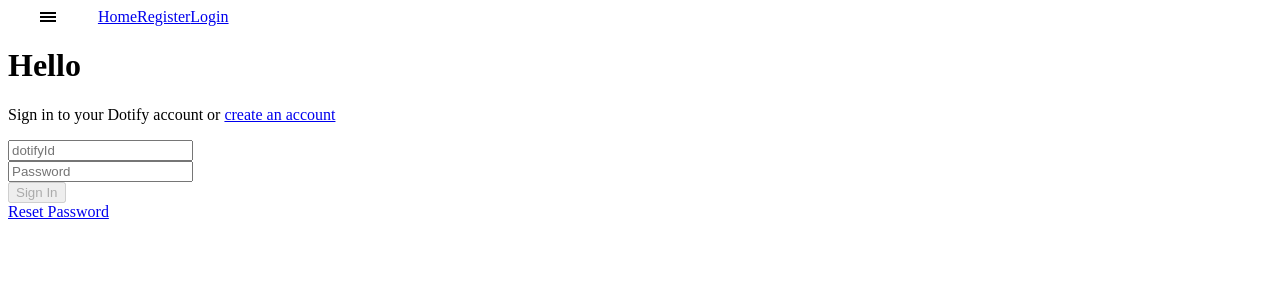
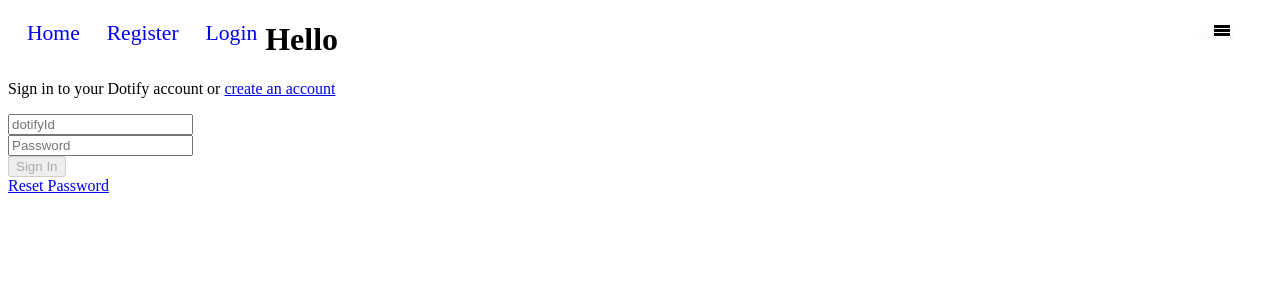
Before and after one commit to jjunious1/dotify, a React (Create React App) app in the folder dotify_frontend/: page /login in a window 1280 px wide. Shown: the top 300 px of the page. Built offline with nearby package versions, Linux system fonts and the light colour scheme.

Commit message:
updated backend route, added homepage for logged in user and added Media player to page

```diff
--- a/dotify_frontend/src/App.css
+++ b/dotify_frontend/src/App.css
@@ -4,6 +4,9 @@
   width: 100%
 } */
 
+.navbar {
+  background-color: black;
+}
 .box-shadow-menu {
   position: relative;
   padding-left: 1.25em;
@@ -19,8 +22,19 @@
   box-shadow: 0 0.25em 0 0 black, 0 0.5em 0 0 black;
 }
 
+.links  {
+  font-size: 135%;
+}
+.links , .drop .greet, .update{
+  padding-left: 1.5%;
+  float: left;
+  text-align: left;
+  text-decoration: none;
+  margin-right: 8px;
+}
+
 .dropdown {
-  float: left;
+  float: right;
   overflow: hidden;
 }
 .dropdown, .dropbtn{
@@ -36,21 +50,26 @@
 .dropdown-content {
   display: none;
   position: absolute;
-  background-color: #f9f9f9;
   min-width: 8%;
   box-shadow: 0px 8px 16px 0px rgba(0,0,0,0.2);
   z-index: 1;
 }
-.dropdown-content a {
+.dropdown-content {
   float: none;
   color: black;
   text-decoration: none;
   display: block;
   text-align: left;
 }
-.dropdown-content a:hover, .update:hover {
-  background-color: #ddd;
+.dropdown-content:hover, .update:hover {
+  background-color: white;
 }
 .dropdown:hover .dropdown-content {
   display: block;
 }
+
+#footer {
+  position: fixed;
+  bottom: 0;
+  width: 100%;
+}
--- a/dotify_frontend/src/App.js
+++ b/dotify_frontend/src/App.js
@@ -37,11 +37,13 @@
 
   return (
     <div>
-      <Nav
-        authenticated={authenticated}
-        user={user}
-        handleLogOut={handleLogOut}
-      />
+      <header className="navbar">
+        <Nav
+          authenticated={authenticated}
+          user={user}
+          handleLogOut={handleLogOut}
+        />
+      </header>
       <main>
         <Routes>
           <Route path="/" element={<Home />} />
@@ -55,7 +57,15 @@
               />
             }
           />
-          <Route path="/userPage" element={<Music />} />
+          <Route
+            path="/userpage/:id"
+            element={
+              <Music
+                setUser={setUser}
+                toggleAuthenticated={toggleAuthenticated}
+              />
+            }
+          />
         </Routes>
       </main>
     </div>
--- a/dotify_frontend/src/components/MediaPlayer.jsx
+++ b/dotify_frontend/src/components/MediaPlayer.jsx
@@ -5,7 +5,7 @@
 
 //referenced this for an audio player
 
-const PlayerApp = () => {
+const PlayerApp = (props) => {
   const [playlist, setPlaylist]= useState([])
   const [currentTrack, setTrackIndex] = React.useState(0)
   const handleClickNext = () => {
@@ -23,7 +23,7 @@
   }
 
   return (
-      <div className="container">
+      <div className="container" id="footer">
         <AudioPlayer
           volume="0.5"
           // src={playlist[currentTrack].src}
--- a/dotify_frontend/src/components/Nav.jsx
+++ b/dotify_frontend/src/components/Nav.jsx
@@ -6,14 +6,14 @@
   let authenticatedOptions
 if (user) {
   authenticatedOptions = (
-    <nav className="links">
-      <Link to="/">Home</Link>
-      <Link onClick={handleLogout} to="/">Sign Out</Link>
+    <nav>
+      <Link className="links" to="/">Home</Link>
+      <Link className="links" onClick={handleLogout} to="/">Sign Out</Link>
       <div className="dropdown">
         <a class="box-shadow-menu dropbtn">
-          <div>
-            <h3 className="drop">Welcome</h3>
-            <p className="drop" onClick={() => navigate(-1)}>Back</p>
+          <div className="dropdown-content links">
+          <h3 className="drop">Welcome</h3>
+          <p className="drop links" onClick={() => navigate(-1)}>Back</p>
           </div>
         </a>
       </div>
@@ -22,13 +22,13 @@
 }
 
 const publicOptions = (
-  <nav className="links">
-    <Link to="/">Home</Link>
-    <Link to="/Register">Register</Link>
-    <Link to="/Login">Login</Link>
+  <nav>
+    <Link className="links" to="/">Home</Link>
+    <Link className="links" to="/Register">Register</Link>
+    <Link className="links" to="/Login">Login</Link>
     <div className="dropdown">
     <a class="box-shadow-menu dropbtn">
-      <div className="dropdown-content">
+      <div className="dropdown-content links">
         <h3 className="drop">Welcome</h3>
         <p className="drop" onClick={() => navigate(-1)}>Back</p>
       </div>
@@ -40,11 +40,9 @@
 
 return (
   <header className='sticky-header'>
-    <Link to="/">
-      <div className="navbar">
-      </div>
-    </Link>
-    {authenticated && user ? authenticatedOptions : publicOptions}
+    <div className="navbar">
+      {authenticated && user ? authenticatedOptions : publicOptions}
+    </div>
   </header>
 )
 }
--- a/dotify_frontend/src/pages/Home.js
+++ b/dotify_frontend/src/pages/Home.js
@@ -1,7 +1,7 @@
 const Home = () => {
   return (
     <div className="homepage">
-      <h1>This is Working!!</h1>
+      <h1></h1>
     </div>
   )
 }
--- a/dotify_frontend/src/pages/Login.js
+++ b/dotify_frontend/src/pages/Login.js
@@ -18,7 +18,7 @@
     setFormValues({ dotifyId: '', password: '' })
     props.setUser(payload)
     props.toggleAuthenticated(true)
-    navigate(`/profile/${payload.id}`)
+    navigate(`/userpage/${payload.id}`)
   }
 
   return (
--- a/dotify_frontend/src/pages/Music.js
+++ b/dotify_frontend/src/pages/Music.js
@@ -1,8 +1,18 @@
 import { useState, useEffect } from 'react'
+import PlayerApp from '../components/MediaPlayer'
+import React from 'react'
 import Client from '../services/api'
+import { BASE_URL } from '../services/api'
 
 const Music = () => {
-  return <div></div>
+  const [myPlaylist, setMyPlaylist] = useState([])
+
+  useEffect(() => {})
+  return (
+    <div>
+      <PlayerApp />
+    </div>
+  )
 }
 
 export default Music
```
